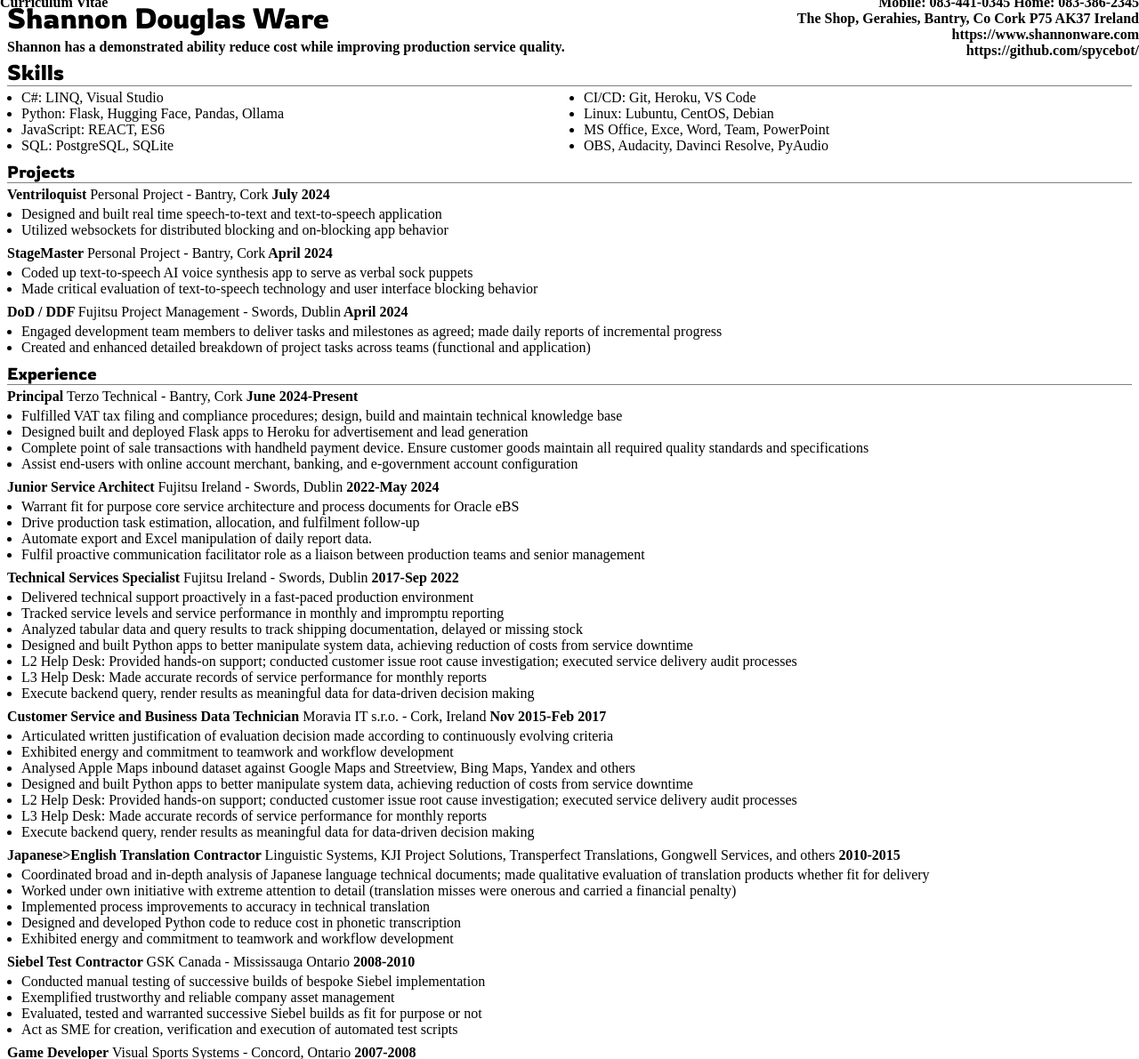
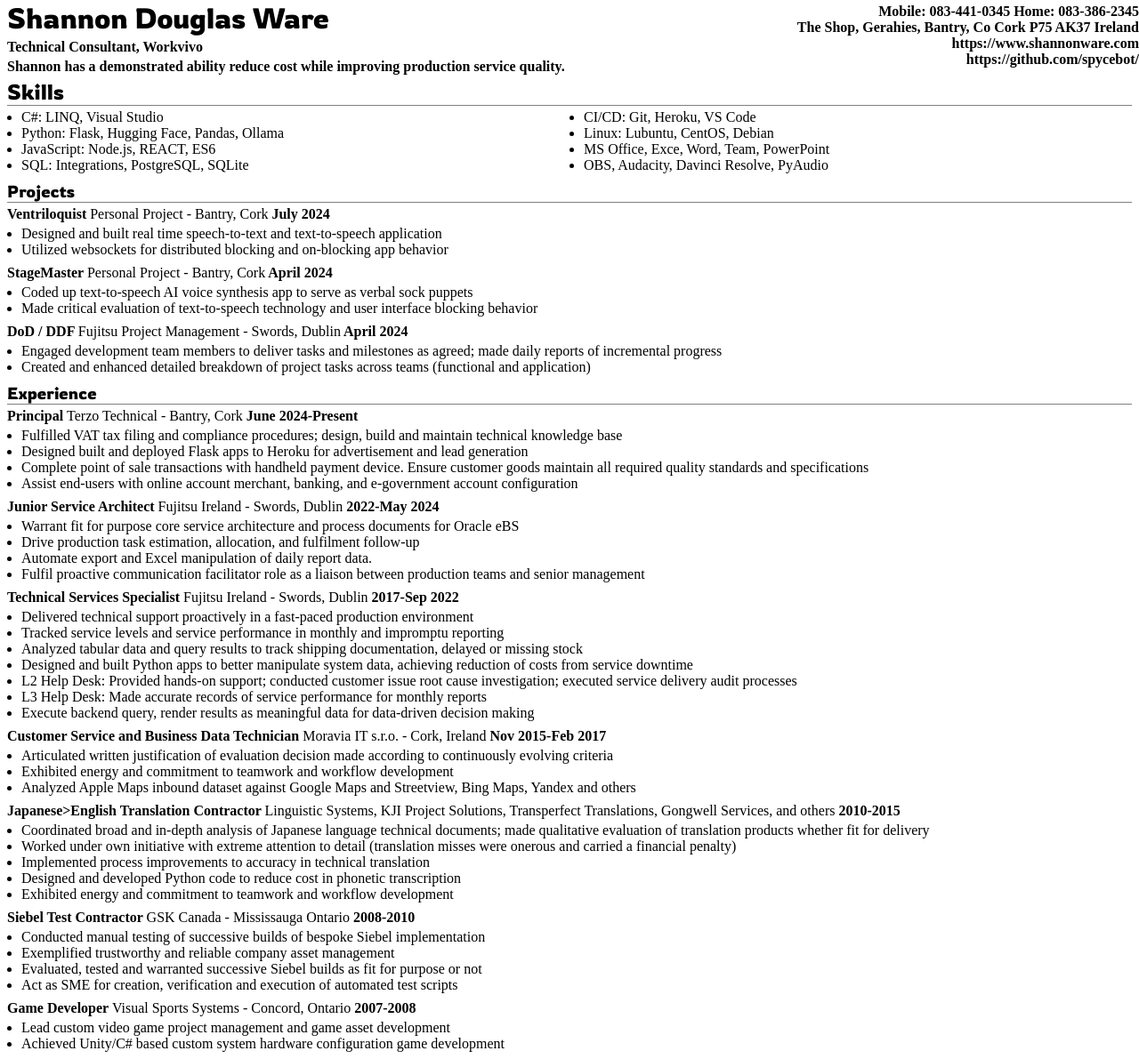
Before and after one commit to spycebot/alex-freberg-cv, a Flask app: page /curriculum-vitae in a window 1280 px wide. Shown: the top 1191 px of the page at 89% size. Run offline with Flask 3, Linux system fonts and the light colour scheme; some web fonts are replaced.

Commit message:
Round corner styling on avatar, occupation displayed under full name

```diff
--- a/static/terzo.css
+++ b/static/terzo.css
@@ -151,7 +151,9 @@
      */
 }
 
-
+#avatar {
+    border-radius: 50%;
+}
 
 .header_one {
     text-decoration: none;
@@ -163,14 +165,16 @@
 }
 
 #occupation {
+    /*
     position: absolute;
-    top: -10px;
+    top: 0px;
     left: 0px;
+    */
 }
 
 #address {
     position: absolute;
-    top: -10px;
+    top: 0px;
     right: 0px;
     text-align: right;
 }
@@ -239,11 +243,11 @@
     #footer {
       display: none;
     }
-      */
 
     #occupation {
         top: -10px;
     }
+      */
 
     #address {
         top: -10px;
--- a/templates/base.html
+++ b/templates/base.html
@@ -1,6 +1,5 @@
 <!DOCTYPE html>
 <head>
-    <title>Shannon Douglas Ware - Resumes - Curriculum Vitae - Support Engineer - Service Architect</title>
     <meta name="HandheldFriendly" content="true" />
     <meta name="MobileOptimized" content="320" />
     <meta name="viewport" content="initial-scale=1.0, maximum-scale=1.0, width=device-width, user-scalable=no" />
--- a/templates/curriculum-vitae.html
+++ b/templates/curriculum-vitae.html
@@ -1,12 +1,13 @@
 {% extends 'base.html' %}
 
 {% block head %}
+<title>Shannon Douglas Ware - CV - Technical Consultant, Workvivo - Zoom - 20 JAN 2025</title>
 
 {% endblock %}
 
 {% block body %}
 
-<p id="occupation">Curriculum Vitae</p>
+<p id="occupation">Technical Consultant, Workvivo</p>
 <p id="address">
     <span>Mobile: 083-441-0345 Home: 083-386-2345</span>
     <span>The Shop, Gerahies, Bantry, Co Cork P75 AK37 Ireland</span>
@@ -22,8 +23,8 @@
         <ul>
             <li>C#: LINQ, Visual Studio</li>
             <li>Python: Flask, Hugging Face, Pandas, Ollama</li>
-            <li>JavaScript: REACT, ES6</li>
-            <li>SQL: PostgreSQL, SQLite</li>
+            <li>JavaScript: Node.js, REACT, ES6</li>
+            <li>SQL: Integrations, PostgreSQL, SQLite</li>
         </ul>
     </div>
     <div id="skills_right">
@@ -119,11 +120,7 @@
 <ul>
     <li>Articulated written justification of evaluation decision made according to continuously evolving criteria</li>
     <li>Exhibited energy and commitment to teamwork and workflow development</li>
-    <li>Analysed Apple Maps inbound dataset against Google Maps and Streetview, Bing Maps, Yandex and others</li>
-    <li>Designed and built Python apps to better manipulate system data, achieving reduction of costs from service downtime</li>
-    <li>L2 Help Desk: Provided hands-on support; conducted customer issue root cause investigation; executed service delivery audit processes</li>
-    <li>L3 Help Desk: Made accurate records of service performance for monthly reports</li>
-    <li>Execute backend query, render results as meaningful data for data-driven decision making</li>
+    <li>Analyzed Apple Maps inbound dataset against Google Maps and Streetview, Bing Maps, Yandex and others</li>
 </ul>
 
 <p class="entry_headline">
```
